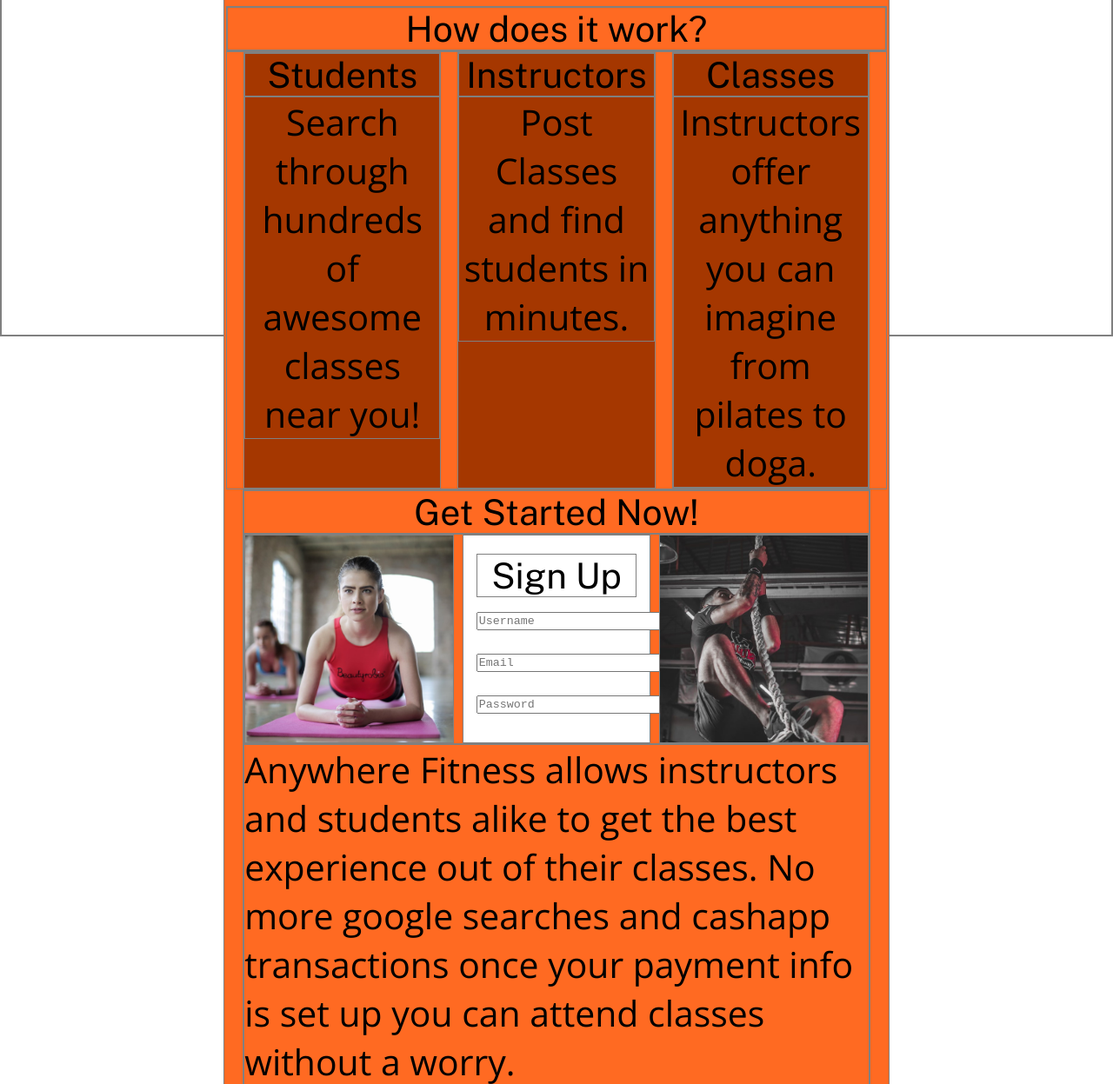
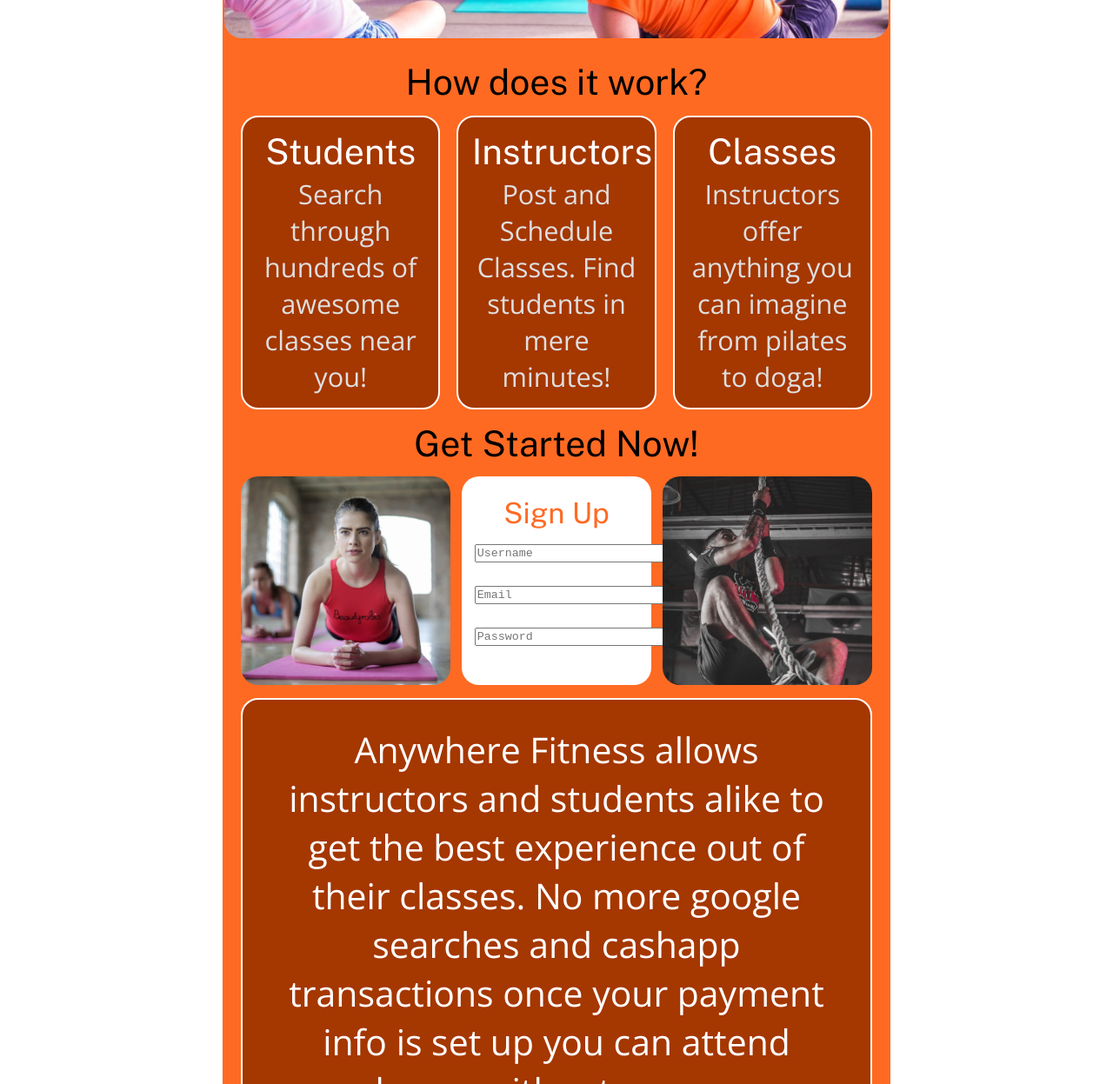
Before and after one commit to anywhere-fitness-4/UI, a plain HTML site: page index.html in a window 1280 px wide. Shown: the part 413-1660 px from the top of the page at 87% size. Drawn offline with nearby package versions, Linux system fonts and the light colour scheme.

Commit message:
landing done except for footer

```diff
--- a/index.html
+++ b/index.html
@@ -23,7 +23,7 @@
 
             <img class="exercise1" src="img/Exercise1.jfif" alt="">
 
-            <div><h2>How does it work?</h2></div>
+            <div class="landing-h2-div"><h2>How does it work?</h2></div>
             <section class="landing-middle">
                 <div>
                     <h3>Students</h3>
@@ -31,16 +31,16 @@
                 </div>
                 <div>
                     <h3>Instructors</h3>
-                    <p>Post Classes and find students in minutes.</p>
+                    <p>Post and Schedule Classes. Find students in mere minutes!</p>
                 </div>
                 <div>
                     <h3>Classes</h3>
-                    <p>Instructors offer anything you can imagine from pilates to doga. </p>
+                    <p>Instructors offer anything you can imagine from pilates to doga!</p>
                 </div>
             </section>
 
             <section class="sign-up-section">
-                <h3>Get Started Now!</h3>
+                <h2 class="landing-h2-div">Get Started Now!</h2>
                 <div class="sign-up-div">
                     <img src="img/Exercise7.jpeg" alt="">
                 <div class="sign-up">
--- a/less/landing.less
+++ b/less/landing.less
@@ -18,9 +18,24 @@
     .landing-middle{
         .flex(space-evenly, none);
         div {
+            .border(2px, @color2);
             width: 30%;
             background-color: @color3;
+            padding: 2%;
+            h3 {
+                color: @color2;
+                margin-bottom: 2%;
+            }
+            p{
+                text-align: center;
+                color: @color4;
+                font-size: 1.2rem;
+            }
         }
+    }
+
+    .landing-h2-div {
+        margin: 2% auto;
     }
 
     .exercise1, .exercise2 {
@@ -40,6 +55,7 @@
         width: 95%;
         margin: 0 auto;
         img{
+            .radius();
             height: 30vh;
         }
 
@@ -48,10 +64,24 @@
         }
         .sign-up {
             .center();
+            .radius();
             margin: 0 auto;
             background-color: @color2;
             width: 30%;
             padding: 3% 2%;
+
+            h4{
+                font-size: 1.3rem;
+                color: @color1;
+            }
+        }
+        p {
+            .border(2px, @color2);
+            background-color: @color3;
+            color: @color2;
+            margin: 2% auto;
+            text-align: center;
+            padding: 4%;
         }
     }
 
--- a/less/mixins.less
+++ b/less/mixins.less
@@ -8,3 +8,12 @@
     justify-content: @justify;
     align-items: @align;
 }
+
+.radius {
+    border-radius: 20px;
+}
+
+.border(@p, @c){
+    border: @p solid @c;
+    border-radius: 20px;
+}
--- a/less/reset.less
+++ b/less/reset.less
@@ -26,5 +26,9 @@
     font-size: 1.6rem;
     text-decoration: none;
     color: black;
-    border:1px solid grey;
+  //  border:1px solid grey;
 }
+
+h1 {
+	font-size: 1.7rem;
+}
--- a/less/variables.less
+++ b/less/variables.less
@@ -1,3 +1,4 @@
 @color1: #FF6A22;
 @color2: white;
 @color3: rgb(165, 55, 0);
+@color4: rgb(223, 223, 223);
```
Also changed, not shown: css/index.css.
